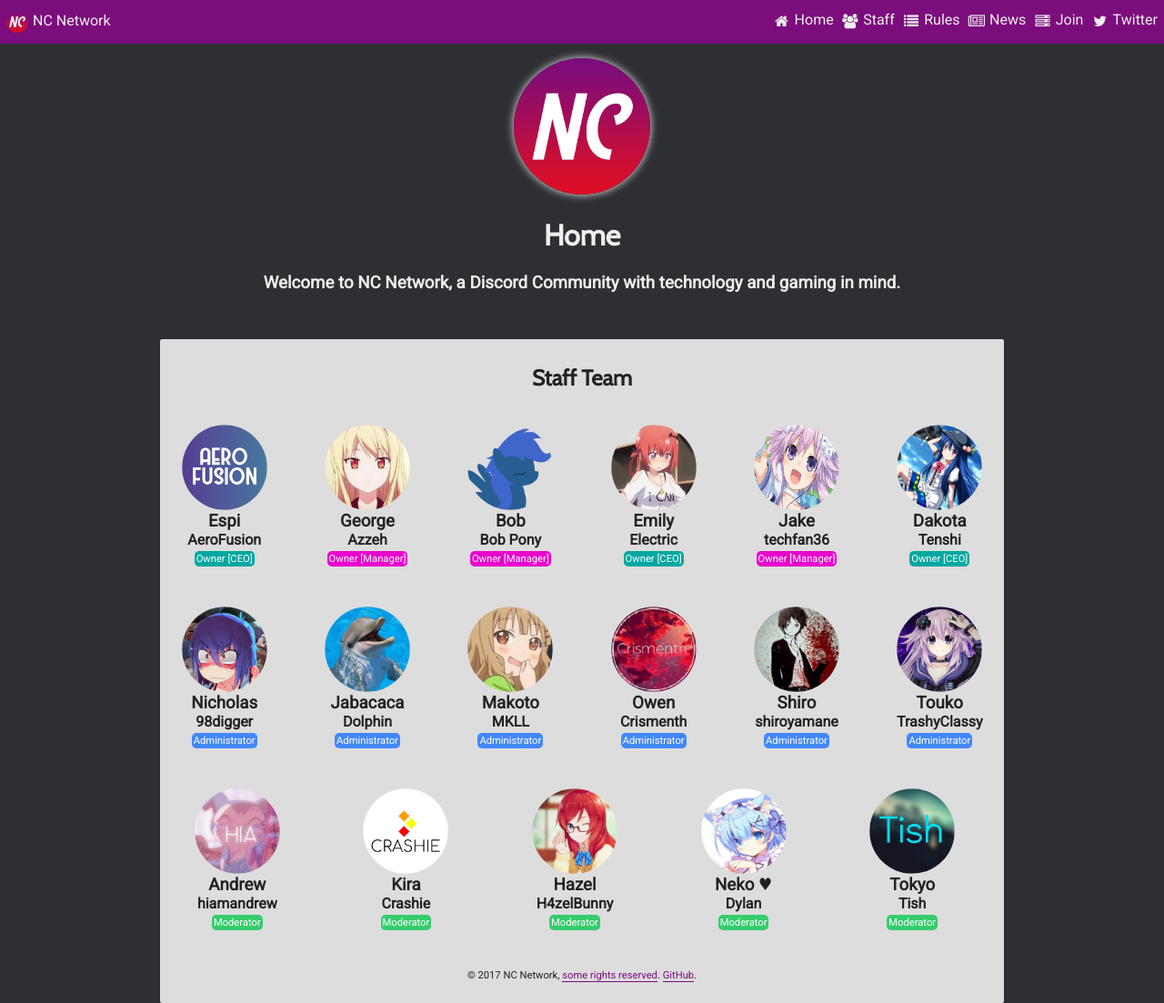
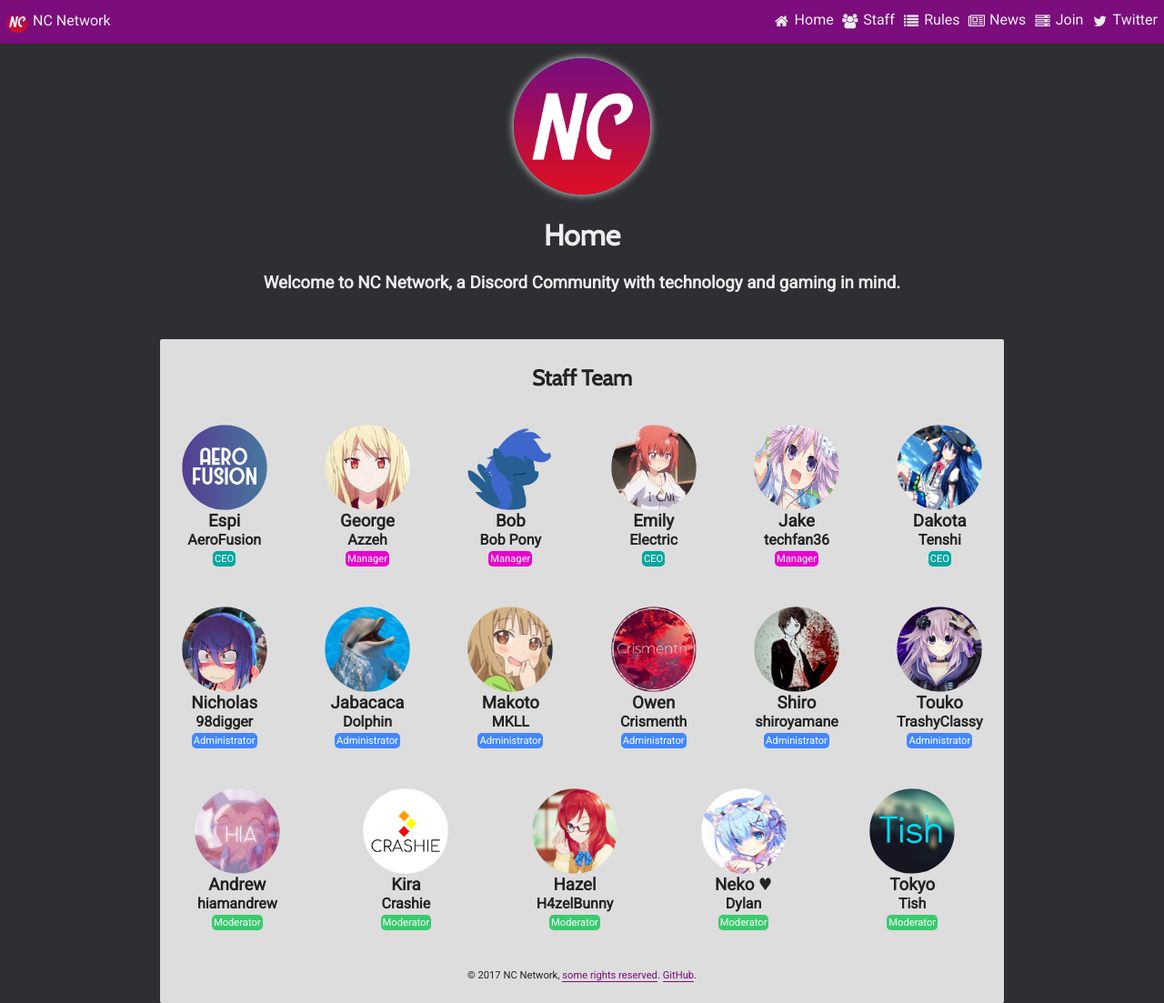
Before and after one commit to xwinbyte/NetskyWebsite, a Jekyll site: the page built from index.html, in a window 1280 px wide and 1103 px high. Shown: the whole window at 91% size. Built offline with Jekyll 4.4.1, drawn with Linux system fonts in a browser that asks for light colours.

Commit message:
Fix the role names (hopefully)

```diff
--- a/_includes/staff.html
+++ b/_includes/staff.html
@@ -11,8 +11,8 @@
       {% else %}
       <h3>{% if person.alias %}{{ person.alias }}{% else %}{{ person.name }}{% endif %}</h3>
       {% endif %}
-      {% if person.role == 'ceo' %}<span class="staff-badge ceo">Owner [CEO]</span>{% endif %}
-      {% if person.role == 'manager' %}<span class="staff-badge manager">Owner [Manager]</span>{% endif %}
+      {% if person.role == 'ceo' %}<span class="staff-badge ceo">CEO</span>{% endif %}
+      {% if person.role == 'manager' %}<span class="staff-badge manager">Manager</span>{% endif %}
     </div>
   {% endif %}
 {% endfor %}
@@ -29,7 +29,7 @@
     {% else %}
     <h3>{% if person.alias %}{{ person.alias }}{% else %}{{ person.name }}{% endif %}</h3>
     {% endif %}
-    {% if person.headadmin == true %}<span class="staff-badge head-admin">Head Administrator</span>{% else %}<span class="staff-badge admin">Administrator</span>{% endif %}
+        {% if person.headadmin == true %}<span class="staff-badge head-admin">Head Administrator</span>{% else %}<span class="staff-badge admin">Administrator</span>{% endif %}
   </div>
   {% endif %}
 {% endfor %}
```
